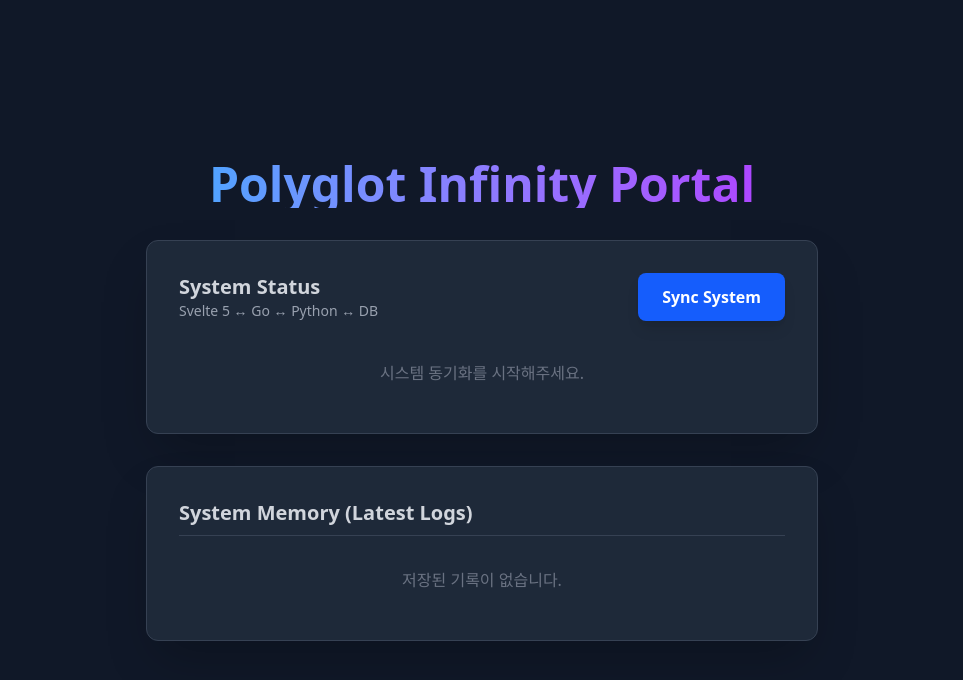
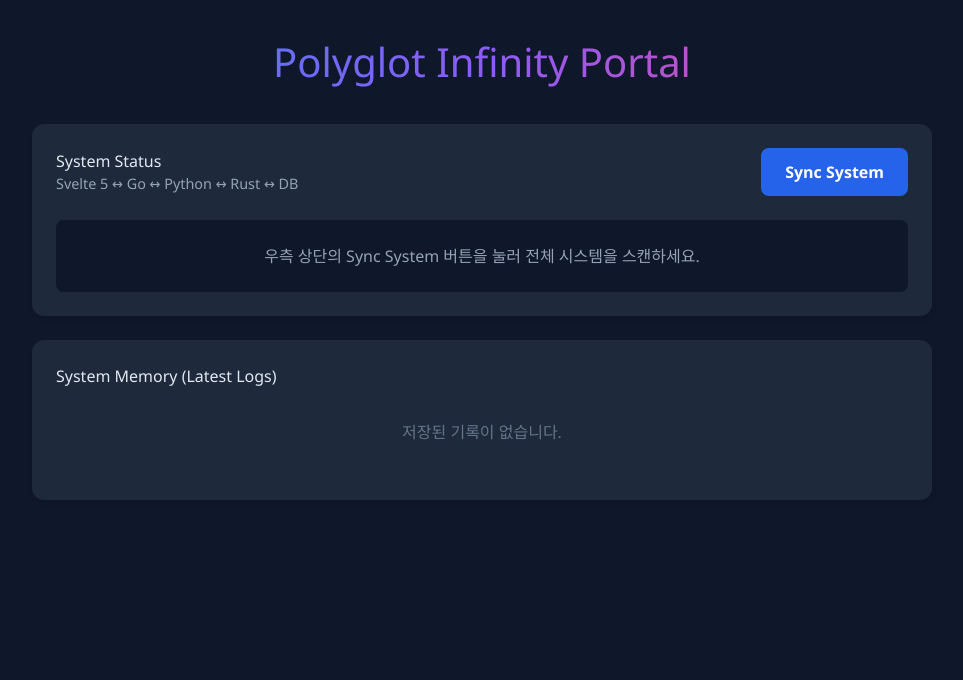
Before and after one commit to welchs1423/polyglot-infinity, a SvelteKit app in the folder portal-svelte/: page / in a window 1280 px wide. Shown: the top 680 px of the page, without its empty margins (158-1121 px from the left). Built offline with nearby package versions, Linux system fonts and the light colour scheme.

Commit message:
docs: Svelte UI 고도화 내역 및 최신 마일스톤 갱신

```diff
--- a/portal-svelte/src/routes/+page.svelte
+++ b/portal-svelte/src/routes/+page.svelte
@@ -1,99 +1,245 @@
-<script lang="ts">
-  let status: any = $state(null);
-  let logs: any[] = $state([]); // 로그 데이터를 담을 변수
-  let loading = $state(false);
+<script>
+	/** @type {any} */
+	let systemData = $state(null);
 
-  // 1. 시스템 상태 점검 및 로그 갱신 함수
-  async function checkSystem() {
-    loading = true;
+	/** @type {string | null} */
+	let errorMsg = $state(null);
+
+	/** @type {any[]} */
+	let logs = $state([]);
+
+	async function syncSystem() {
 		try {
-      // (1) Go Backend 상태 체크 요청
 			const res = await fetch('http://localhost:8080/api/status');
-      status = await res.json();
-
-      // (2) 로그 데이터 갱신 요청 (연쇄 호출)
-      await fetchLogs();
-    } catch (e) {
-      console.error(e);
-      status = { error: "System Offline" };
-    } finally {
-      loading = false;
+			if (!res.ok) throw new Error('System Offline');
+			systemData = await res.json();
+			errorMsg = null;
+			fetchLogs();
+		} catch (err) {
+			// 에러 객체에서 안전하게 메시지 추출
+			errorMsg = err instanceof Error ? err.message : "Unknown Error";
+			systemData = null;
 		}
 	}
 
-  // 2. 로그 데이터 가져오기 함수
 	async function fetchLogs() {
 		try {
 			const res = await fetch('http://localhost:8080/api/history');
-        logs = await res.json();
-    } catch (e) {
-        console.error("로그 조회 실패:", e);
+			if (res.ok) logs = await res.json();
+		} catch (err) {
+			console.error("Failed to fetch logs");
 		}
 	}
 </script>
+<main class="container">
+	<h1 class="title">Polyglot Infinity Portal</h1>
 
-<div class="min-h-screen bg-gray-900 text-white flex flex-col items-center justify-center p-4">
-  <h1 class="text-5xl font-bold mb-8 bg-gradient-to-r from-blue-400 to-purple-500 bg-clip-text text-transparent">
-    Polyglot Infinity Portal
-  </h1>
-
-  <div class="bg-gray-800 p-8 rounded-xl shadow-2xl border border-gray-700 w-full max-w-2xl mb-8">
-    <div class="flex justify-between items-center mb-6">
+	<section class="panel">
+		<div class="panel-header">
 			<div>
-        <h2 class="text-xl font-semibold text-gray-300">System Status</h2>
-        <p class="text-gray-400 text-sm">Svelte 5 ↔ Go ↔ Python ↔ DB</p>
+				<h2>System Status</h2>
+				<p class="subtitle">Svelte 5 ↔ Go ↔ Python ↔ Rust ↔ DB</p>
 			</div>
-      <button
-        onclick={checkSystem}
-        class="px-6 py-3 bg-blue-600 hover:bg-blue-500 rounded-lg font-bold transition-all transform active:scale-95 shadow-lg disabled:opacity-50 disabled:cursor-not-allowed"
-        disabled={loading}
-      >
-        {loading ? 'Processing...' : 'Sync System'}
-      </button>
+			<button class="sync-btn" onclick={syncSystem}>Sync System</button>
 		</div>
 
-    {#if status}
-      <div class="bg-black/50 p-4 rounded-lg font-mono text-sm border border-gray-600">
-        <pre class="whitespace-pre-wrap">{JSON.stringify(status, null, 2)}</pre>
+		{#if errorMsg}
+			<div class="error-box">
+				<p>⚠️ {errorMsg}</p>
 			</div>
+		{:else if systemData}
+			<div class="card-grid">
+				<div class="status-card">
+					<h3>🏹 Go (Backend)</h3>
+					<p class="status online">● {systemData.status}</p>
+					<span class="version">{systemData.system}</span>
+				</div>
+
+				<div class="status-card">
+					<h3>🗄️ PostgreSQL / Redis</h3>
+					<p class="status {systemData.database === 'connected' ? 'online' : 'error'}">
+						● {systemData.database}
+					</p>
+					<span class="version">Data & Cache Layer</span>
+				</div>
+
+        <div class="status-card">
+          <h3>🐍 Python (Engine)</h3>
+          {#if systemData.engine_analysis.version} <p class="status online">● online</p> <span class="version">{systemData.engine_analysis.version}</span>
+            <div class="badge">{systemData.engine_analysis.source}</div>
           {:else}
-      <div class="text-center text-gray-500 py-4">
-        시스템 동기화를 시작해주세요.
-      </div>
+            <p class="status error">● Offline</p>
           {/if}
         </div>
 
-  <div class="bg-gray-800 p-8 rounded-xl shadow-2xl border border-gray-700 w-full max-w-2xl">
-    <h2 class="text-xl font-semibold text-gray-300 mb-4 border-b border-gray-700 pb-2">
-        System Memory (Latest Logs)
-    </h2>
+				<div class="status-card">
+					<h3>🦀 Rust (Pipeline)</h3>
+					{#if systemData.pipeline_node.status === 'online'}
+						<p class="status online">● {systemData.pipeline_node.status}</p>
+						<span class="version">{systemData.pipeline_node.module}</span>
+					{:else}
+						<p class="status error">● Offline</p>
+					{/if}
+				</div>
+			</div>
+		{:else}
+			<div class="empty-box">
+				<p>우측 상단의 Sync System 버튼을 눌러 전체 시스템을 스캔하세요.</p>
+			</div>
+		{/if}
+	</section>
 
+	<section class="panel">
+		<h2>System Memory (Latest Logs)</h2>
 		{#if logs.length > 0}
-        <div class="overflow-x-auto">
-            <table class="w-full text-left text-sm text-gray-400">
-                <thead class="bg-gray-700 text-gray-200">
+			<table class="log-table">
+				<thead>
 					<tr>
-                        <th class="p-3 rounded-tl-lg">ID</th>
-                        <th class="p-3">Source</th>
-                        <th class="p-3">Message</th>
-                        <th class="p-3 rounded-tr-lg">Time</th>
+						<th>ID</th>
+						<th>Source</th>
+						<th>Message</th>
+						<th>Time</th>
 					</tr>
 				</thead>
 				<tbody>
 					{#each logs as log}
-                        <tr class="border-b border-gray-700 hover:bg-gray-700/50 transition-colors">
-                            <td class="p-3 text-blue-400 font-mono">#{log.id}</td>
-                            <td class="p-3 font-semibold text-white">{log.source}</td>
-                            <td class="p-3">{log.message}</td>
-                            <td class="p-3 text-xs text-gray-500">{new Date(log.created_at).toLocaleString()}</td>
+						<tr>
+							<td class="log-id">#{log.id}</td>
+							<td class="log-source">{log.source}</td>
+							<td>{log.message}</td>
+							<td class="log-time">{new Date(log.created_at).toLocaleString()}</td>
 						</tr>
 					{/each}
 				</tbody>
 			</table>
-        </div>
 		{:else}
-        <p class="text-center text-gray-500 py-4">저장된 기록이 없습니다.</p>
+			<p class="empty-text">저장된 기록이 없습니다.</p>
 		{/if}
-  </div>
+	</section>
+</main>
 
-</div>
+<style>
+	:global(body) {
+		background-color: #0f172a;
+		color: #e2e8f0;
+		font-family: 'Segoe UI', Tahoma, Geneva, Verdana, sans-serif;
+		margin: 0;
+		padding: 2rem;
+	}
+	.container {
+		max-width: 900px;
+		margin: 0 auto;
+	}
+  .title {
+      text-align: center;
+      background: linear-gradient(90deg, #3b82f6, #8b5cf6, #ec4899);
+      -webkit-background-clip: text;
+      background-clip: text; /* ✨ 이 표준 속성을 추가해 주세요! */
+      -webkit-text-fill-color: transparent;
+      font-size: 2.5rem;
+      margin-bottom: 2rem;
+  }
+	.panel {
+		background: #1e293b;
+		border-radius: 12px;
+		padding: 1.5rem;
+		margin-bottom: 1.5rem;
+		box-shadow: 0 4px 6px -1px rgba(0, 0, 0, 0.1);
+	}
+	.panel-header {
+		display: flex;
+		justify-content: space-between;
+		align-items: center;
+		margin-bottom: 1.5rem;
+	}
+	.panel-header h2 {
+		margin: 0;
+	}
+	.subtitle {
+		margin: 0;
+		color: #94a3b8;
+		font-size: 0.9rem;
+	}
+	.sync-btn {
+		background: #2563eb;
+		color: white;
+		border: none;
+		padding: 0.75rem 1.5rem;
+		border-radius: 8px;
+		font-weight: bold;
+		cursor: pointer;
+		transition: background 0.2s;
+	}
+	.sync-btn:hover {
+		background: #1d4ed8;
+	}
+
+	/* 카드 그리드 스타일 */
+	.card-grid {
+		display: grid;
+		grid-template-columns: repeat(auto-fit, minmax(200px, 1fr));
+		gap: 1rem;
+	}
+	.status-card {
+		background: #0f172a;
+		border: 1px solid #334155;
+		border-radius: 8px;
+		padding: 1.2rem;
+		display: flex;
+		flex-direction: column;
+		gap: 0.5rem;
+	}
+	.status-card h3 {
+		margin: 0;
+		font-size: 1.1rem;
+		color: #f8fafc;
+	}
+	.status {
+		font-weight: bold;
+		margin: 0;
+	}
+	.online { color: #22c55e; }
+	.error { color: #ef4444; }
+	.version {
+		font-size: 0.85rem;
+		color: #64748b;
+	}
+	.badge {
+		display: inline-block;
+		background: #3b82f6;
+		color: white;
+		font-size: 0.7rem;
+		padding: 0.2rem 0.5rem;
+		border-radius: 4px;
+		align-self: flex-start;
+		margin-top: 0.5rem;
+	}
+
+	.error-box, .empty-box {
+		background: #0f172a;
+		padding: 1.5rem;
+		border-radius: 8px;
+		text-align: center;
+		color: #94a3b8;
+	}
+	.error-box {
+		border: 1px solid #7f1d1d;
+		color: #fca5a5;
+	}
+
+	.log-table {
+		width: 100%;
+		border-collapse: collapse;
+		margin-top: 1rem;
+	}
+	.log-table th, .log-table td {
+		padding: 0.75rem;
+		text-align: left;
+		border-bottom: 1px solid #334155;
+	}
+	.log-table th { color: #cbd5e1; font-weight: 600; }
+	.log-id { color: #3b82f6; font-weight: bold; }
+	.log-source { font-weight: 600; }
+	.log-time { color: #64748b; font-size: 0.9rem; }
+	.empty-text { color: #64748b; text-align: center; padding: 2rem 0; }
+</style>
```
Also changed, not shown: 2 other files (tests, documents, lock files or other folders). Lines whose indentation alone changed are shown as unchanged.
